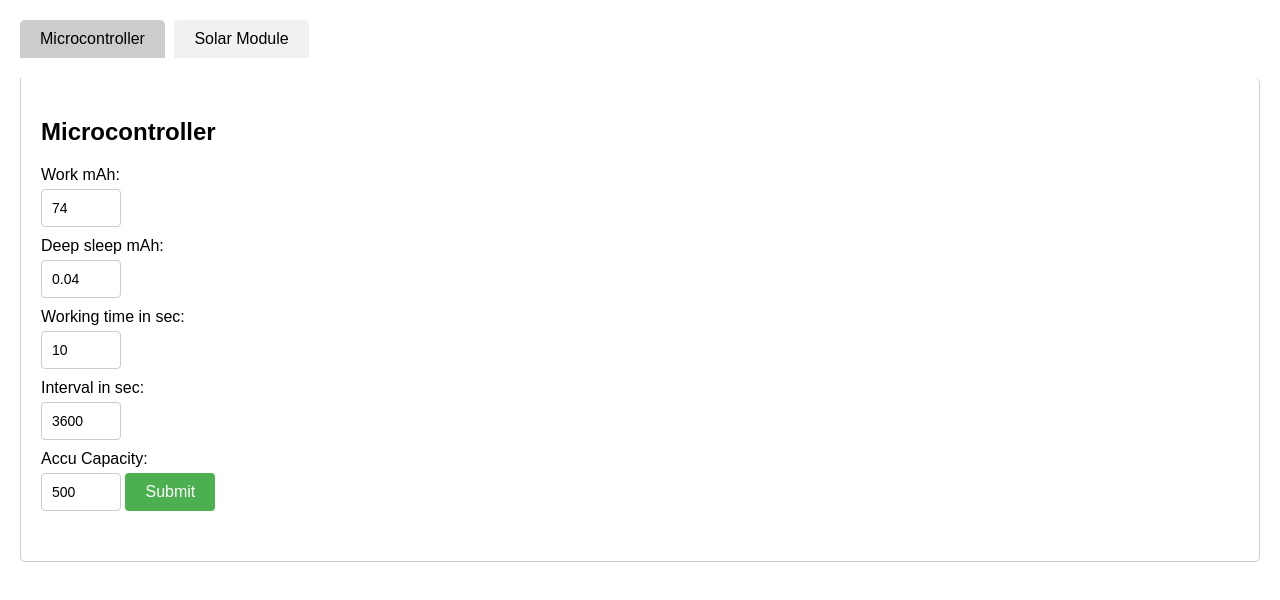
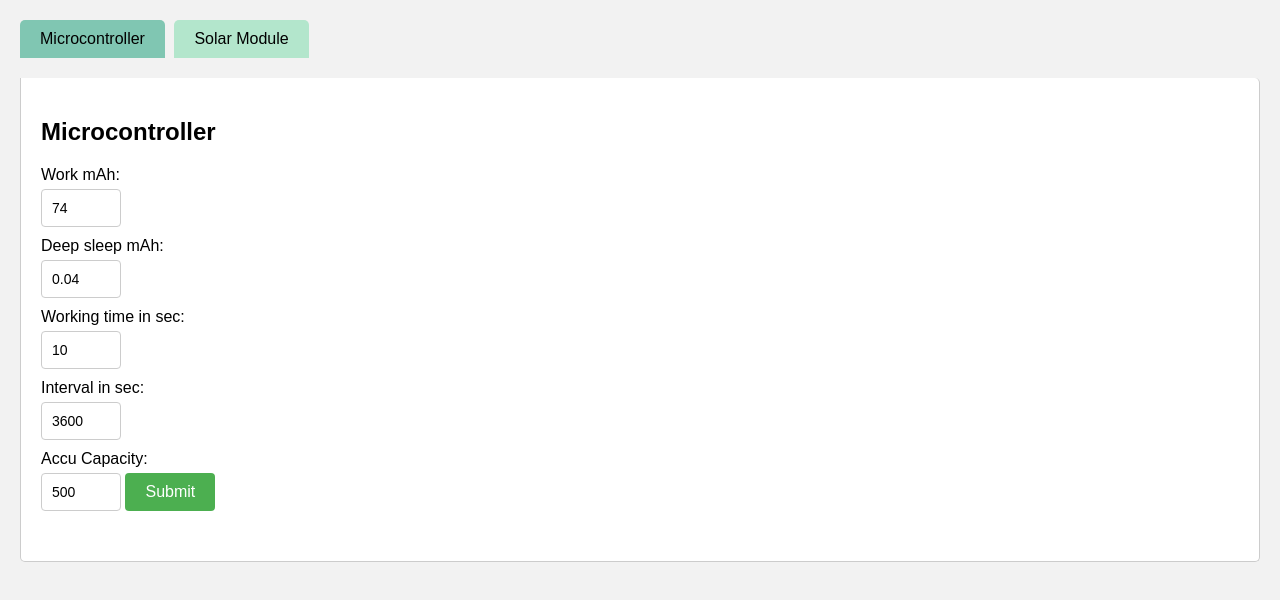
Before and after one commit to LaerryLaessig/calc_microcontroller_power_usage, a plain HTML site: page index.html in a window 1280 px wide. Drawn offline with Linux system fonts and the light colour scheme.

Commit message:
change colors

```diff
--- a/index.html
+++ b/index.html
@@ -8,6 +8,7 @@
             font-family: Arial, sans-serif;
             margin: 0;
             padding: 20px;
+            background-color: #f2f2f2;
         }
 
         .tabs {
@@ -16,7 +17,7 @@
         }
 
         .tab-button {
-            background-color: #f1f1f1;
+            background-color: #b3e6cc;
             border: none;
             outline: none;
             cursor: pointer;
@@ -27,11 +28,11 @@
         }
 
         .tab-button:hover {
-            background-color: #ddd;
+            background-color: #99d6bd;
         }
 
         .tab-button.active {
-            background-color: #ccc;
+            background-color: #80c6b2;
         }
 
         .tab-content {
@@ -99,7 +100,7 @@
         }
 
         table th {
-            background-color: #f2f2f2;
+            background-color: #e0f4ea;
         }
 
         table tr:nth-child(even) {
```
